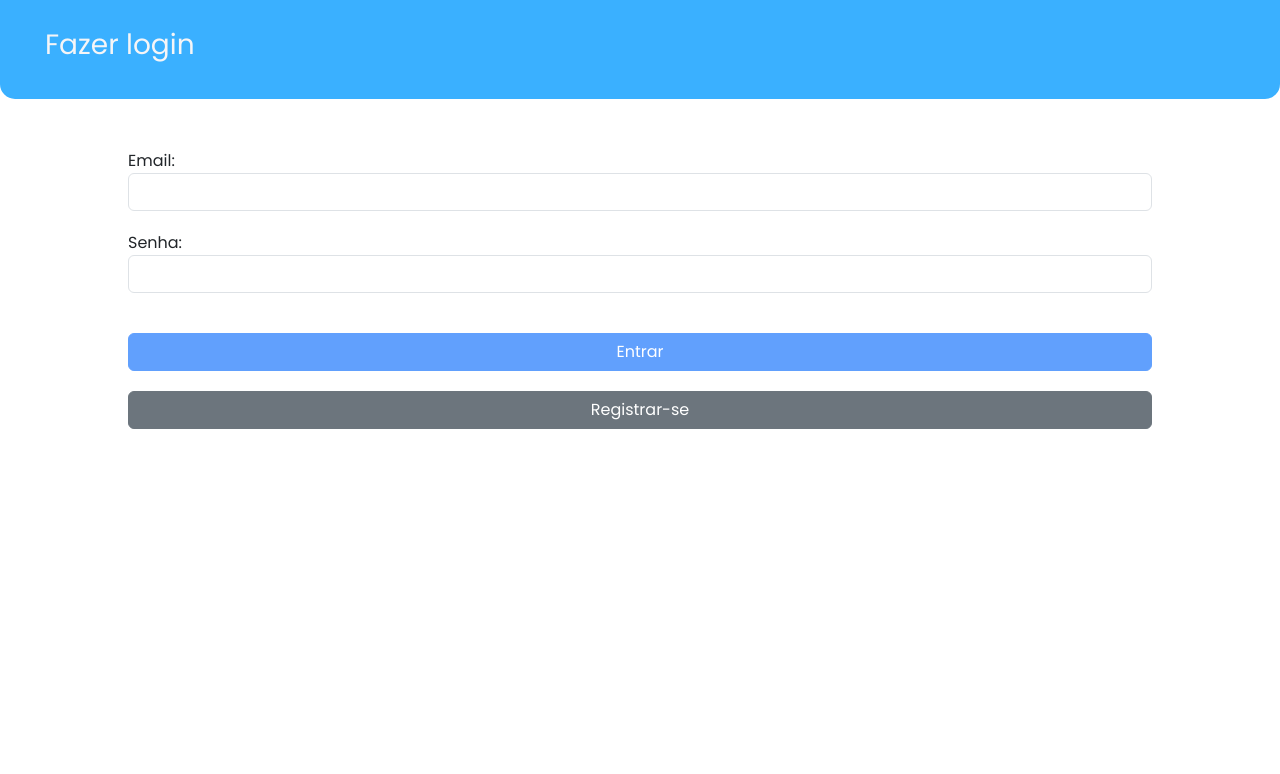
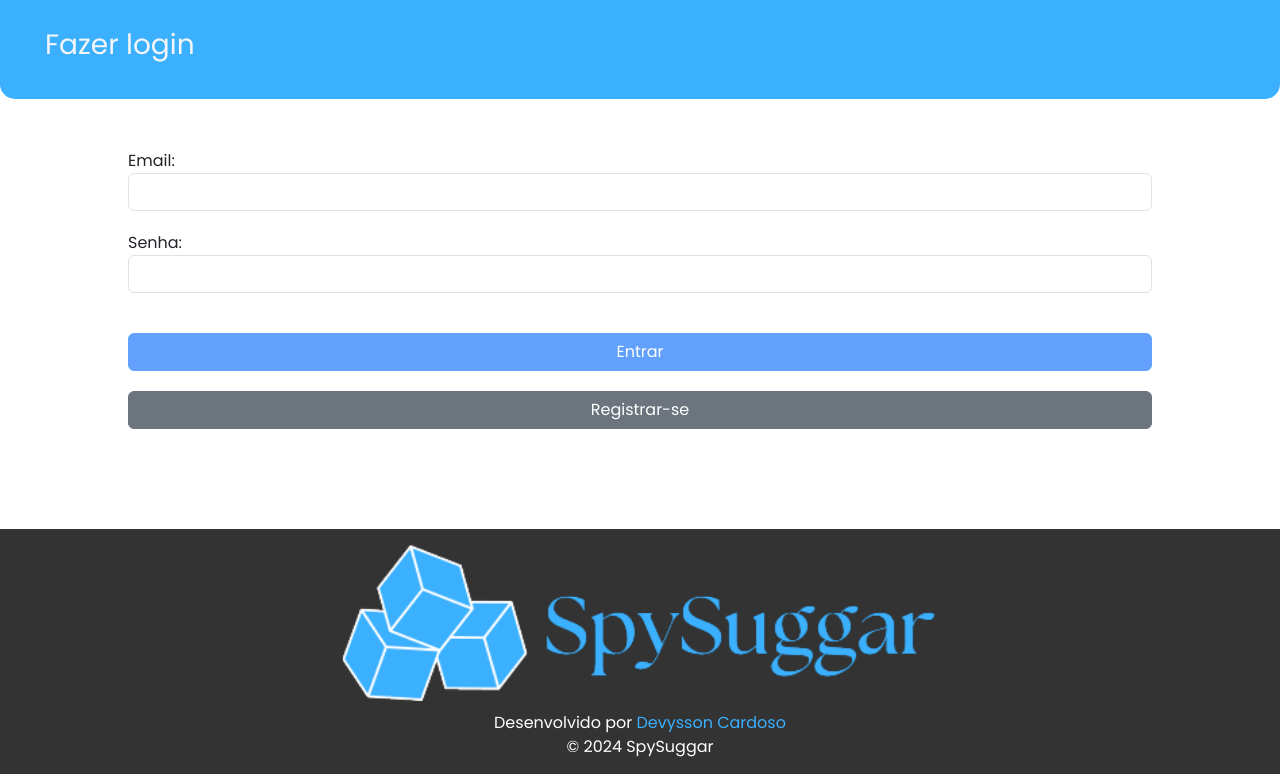
Before and after one commit to devyssonsc/spy-suggar-frontend, an Angular app: page /login in a window 1280 px wide. Shown: the part 341-1115 px from the top of the page. Before the commit the page ends 800 px from the top, so only its background shows below. Built offline with nearby package versions, Linux system fonts and the light colour scheme.

Commit message:
feat: cria footer e insere em todas as páginas

```diff
--- a/src/app/app.component.html
+++ b/src/app/app.component.html
@@ -1 +1,2 @@
 <router-outlet/>
+<app-footer></app-footer>
--- a/src/app/app.component.ts
+++ b/src/app/app.component.ts
@@ -1,11 +1,12 @@
 import { Component } from '@angular/core';
 import { RouterOutlet } from '@angular/router';
 import { NavbarComponent } from './components/navbar/navbar.component';
+import { FooterComponent } from './components/footer/footer.component';
 
 @Component({
   selector: 'app-root',
   standalone: true,
-  imports: [RouterOutlet, NavbarComponent],
+  imports: [RouterOutlet, NavbarComponent, FooterComponent],
   templateUrl: './app.component.html',
   styleUrl: './app.component.scss'
 })
--- /dev/null
+++ b/src/app/components/footer/footer.component.html
@@ -0,0 +1,7 @@
+<footer>
+    <div class="footer-container">
+        <img src="../../../assets/logos/horizontal-azul.png"/>
+        <span>Desenvolvido por <a href="https://devyssonsc.com" target="_blank">Devysson Cardoso</a></span>
+        <span>© 2024 SpySuggar</span>
+    </div>
+</footer>
--- /dev/null
+++ b/src/app/components/footer/footer.component.scss
@@ -0,0 +1,34 @@
+@import "../../../styles/variables.scss";
+
+footer {
+    background-color: #333;
+    color: #fff;
+    padding: 15px 0;
+    text-align: center;
+    margin-top: 100px;
+
+    .footer-container {
+        width: 100%;
+        display: flex;
+        flex-direction: column;
+        justify-content: center;
+        align-items: center;
+        flex-wrap: wrap;
+
+        img{
+            width: 50%;
+            margin-bottom: 10px;
+        }
+
+        a{
+            color: $primary-color;
+            text-decoration: none;
+            transition: all 0.3s ease;
+
+            &:hover{
+                text-decoration: underline;
+                color: white;
+            }
+        }
+    }
+}
```
Also changed, not shown: src/app/components/footer/footer.component.ts (added, +12 -0 lines), 1 other file (tests, documents, lock files or other folders).
